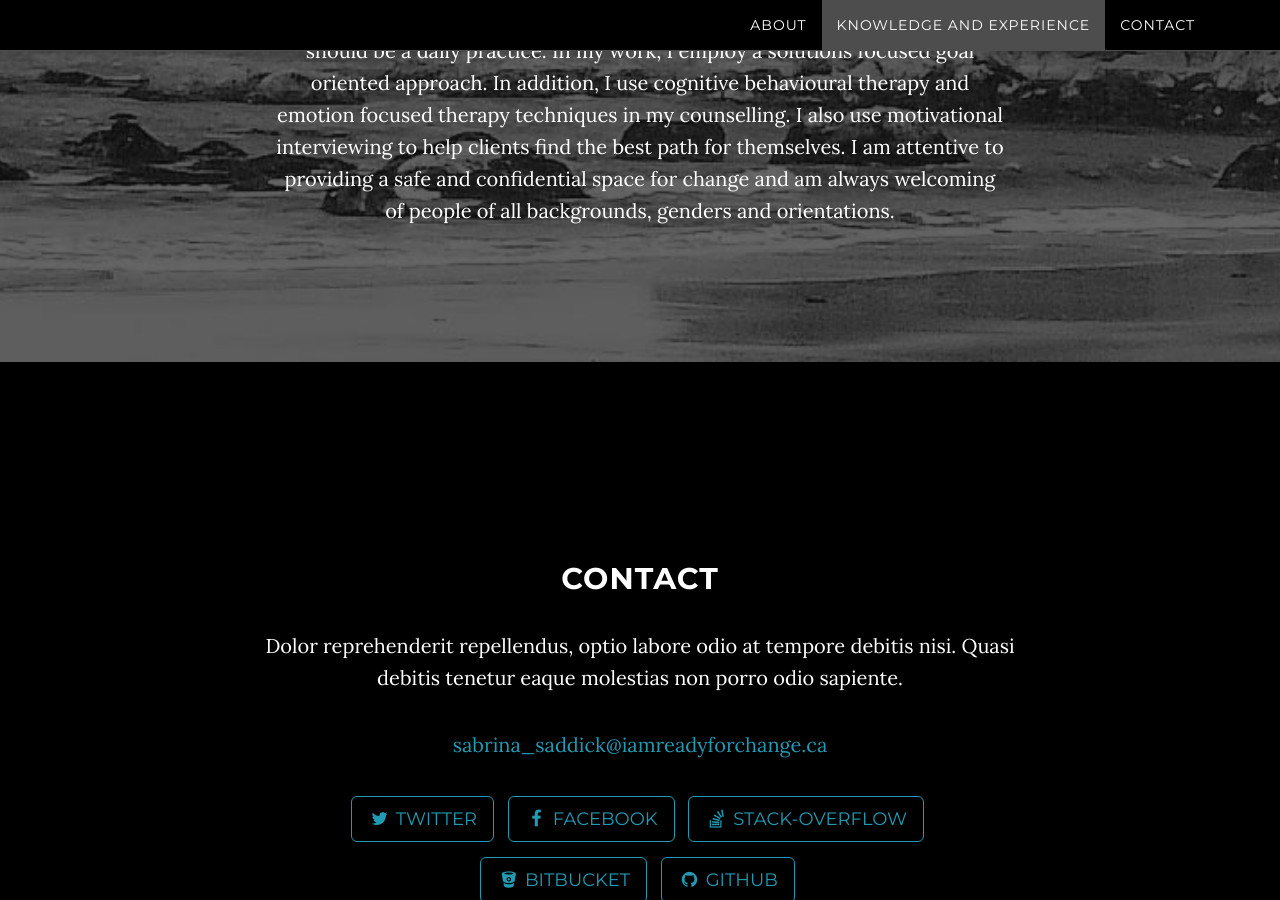
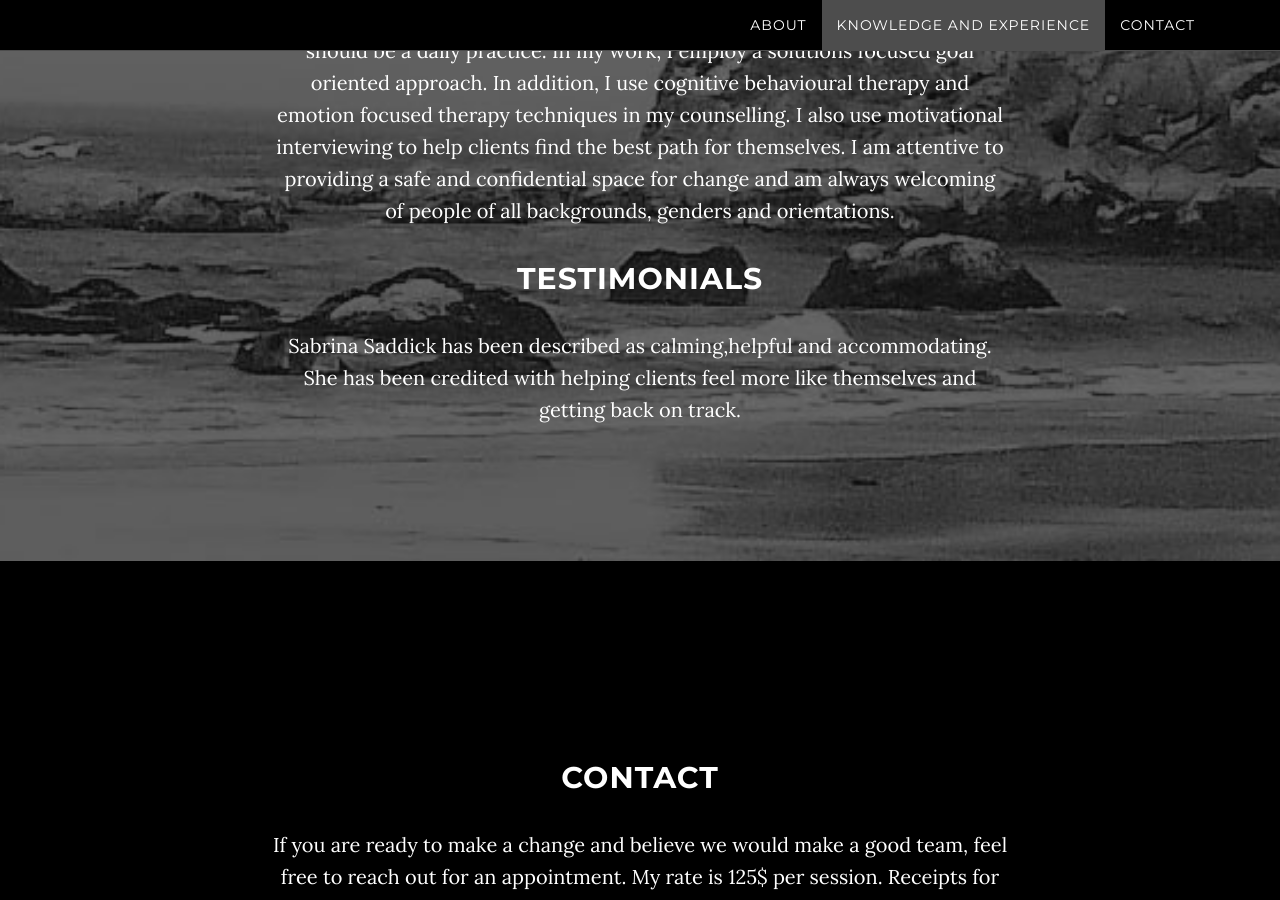
Before and after one commit to iamreadyforchange/iamreadyforchange.github.io, a Jekyll site: the page built from index.html, in a window 1280 px wide and 900 px high, scrolled down 2176 px. Built offline with Jekyll 4.4.1, drawn with Linux system fonts in a browser that asks for light colours; some of the changed text lies outside the part shown.

Commit message:
Updating contact.

```diff
--- a/_includes/contact.html
+++ b/_includes/contact.html
@@ -3,7 +3,7 @@
         <div class="row">
             <div class="col-lg-8 col-lg-offset-2">
                 <h2>Contact</h2>
-                <p>Dolor reprehenderit repellendus, optio labore odio at tempore debitis nisi. Quasi debitis tenetur eaque molestias non porro odio sapiente.</p>
+                <p>If you are ready to make a change and believe we would make a good team, feel free to reach out for an appointment. My rate is 125$ per session. Receipts for insurance are provided upon request. </p>
                 <p><a href="mailto:{{ site.email }}">{{ site.email }}</a>
                 </p>
                 <ul class="list-inline banner-social-buttons">
--- a/_includes/midsection.html
+++ b/_includes/midsection.html
@@ -9,6 +9,11 @@
                     I am passionate about wellness and self care and believe it should be a daily practice. In my work, I employ a solutions focused goal oriented approach. In addition, I use cognitive behavioural therapy and emotion focused therapy techniques in my counselling. I also use motivational interviewing to help clients find the best path for themselves. I am attentive to providing a safe and confidential space for change and am always welcoming of people of all backgrounds, genders and orientations. </p>
                   <!-- <a href="http://startbootstrap.com/template-overviews/grayscale/" class="btn btn-default btn-lg">Visit Some Page</a> -->
               </div>
+              <div class="col-lg-8 col-lg-offset-2">
+                <h2>Testimonials</h2>
+                <p> Sabrina Saddick has been described as calming,helpful and accommodating. She has been credited with helping clients feel more like themselves and getting back on track.  </p>
+                <!-- <a href="http://startbootstrap.com/template-overviews/grayscale/" class="btn btn-default btn-lg">Visit Some Page</a> -->
+            </div>
           </div>
       </div>
   </section>
```
